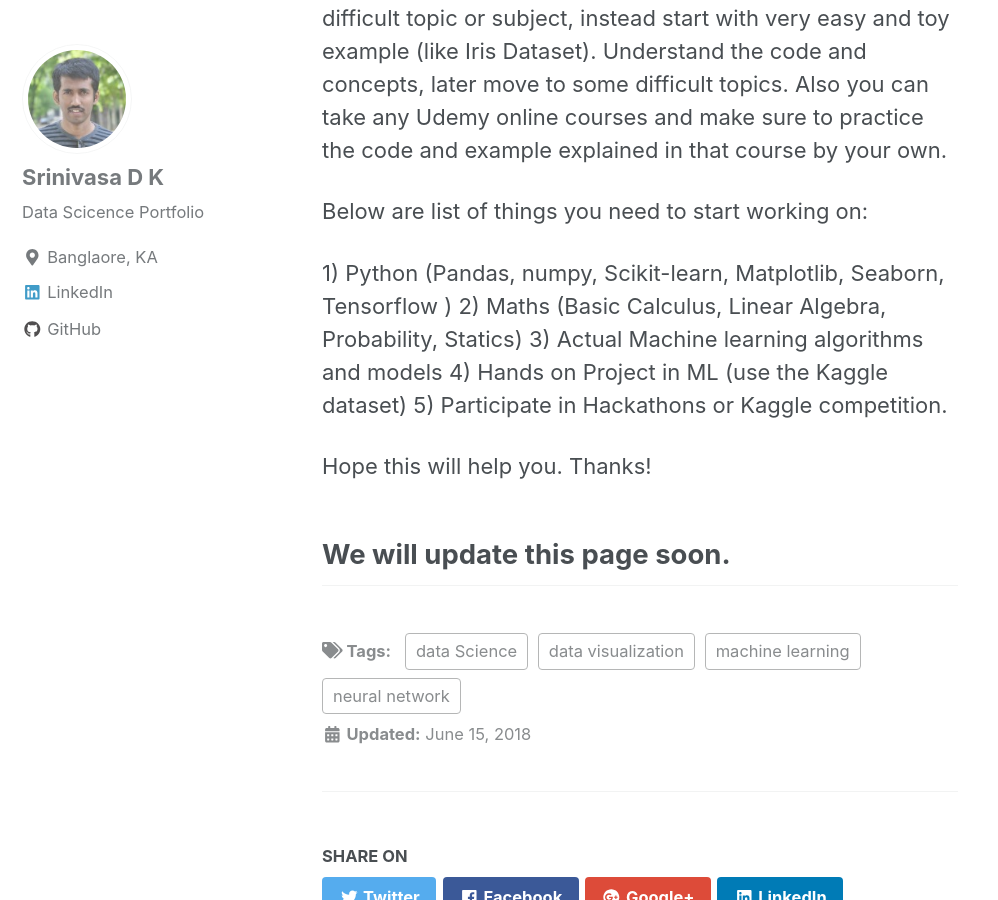
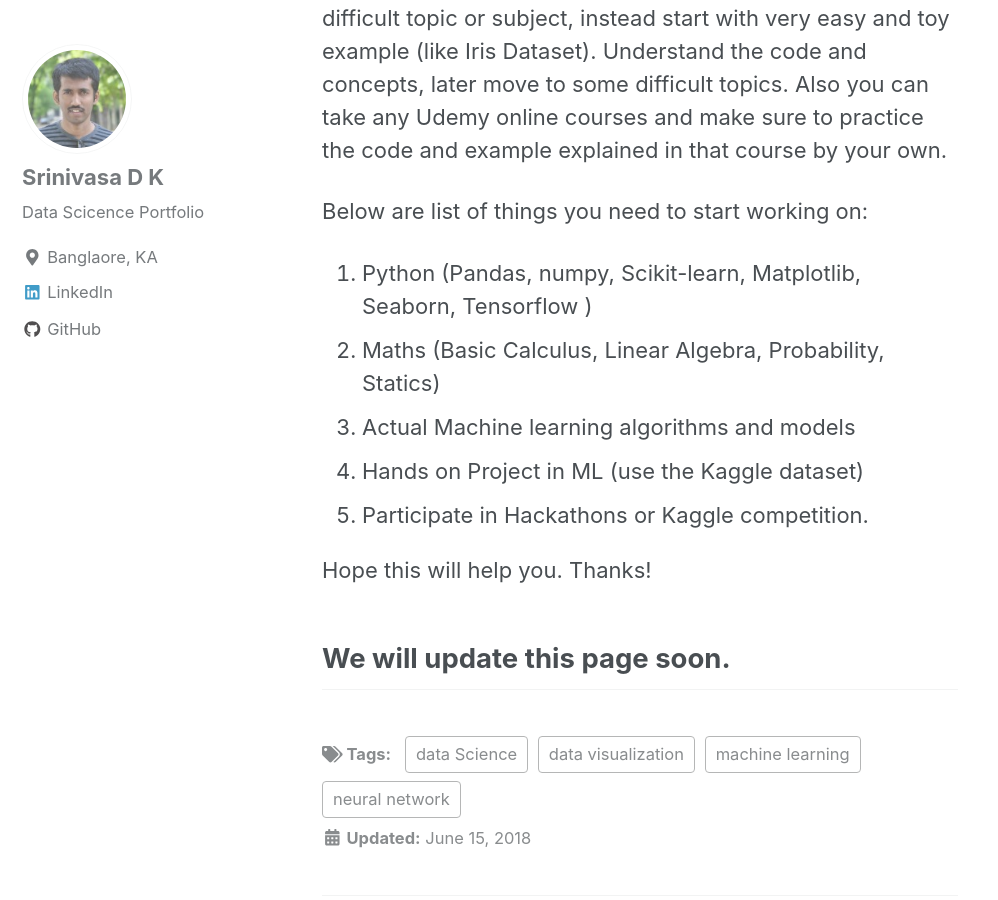
Before and after one commit to SrinivasaDK/srinivasadk.github.io, a Jekyll site: the page built from _posts/2018-06-15-learning-machinelearning.md, in a window 1280 px wide and 900 px high, scrolled down 583 px. Shown: the whole window, without its empty margins (0-998 px from the left). Built offline with Jekyll 4.4.1, drawn with Linux system fonts in a browser that asks for light colours; nearby versions of some CDN libraries.

Commit message:
Added my first post2

```diff
--- a/_posts/2018-06-15-learning-machinelearning.md
+++ b/_posts/2018-06-15-learning-machinelearning.md
@@ -15,11 +15,11 @@
 
 Below are list of things you need to start working on:
 
-  1) Python (Pandas, numpy, Scikit-learn, Matplotlib, Seaborn, Tensorflow )
-  2) Maths (Basic Calculus, Linear Algebra, Probability, Statics)
-  3) Actual Machine learning algorithms and models
-  4) Hands on Project in ML (use the Kaggle dataset)
-  5) Participate in Hackathons or Kaggle competition.
+  1. Python (Pandas, numpy, Scikit-learn, Matplotlib, Seaborn, Tensorflow )
+  2. Maths (Basic Calculus, Linear Algebra, Probability, Statics)
+  3. Actual Machine learning algorithms and models
+  4. Hands on Project in ML (use the Kaggle dataset)
+  5. Participate in Hackathons or Kaggle competition.
 
 Hope this will help you. Thanks!
 
```
